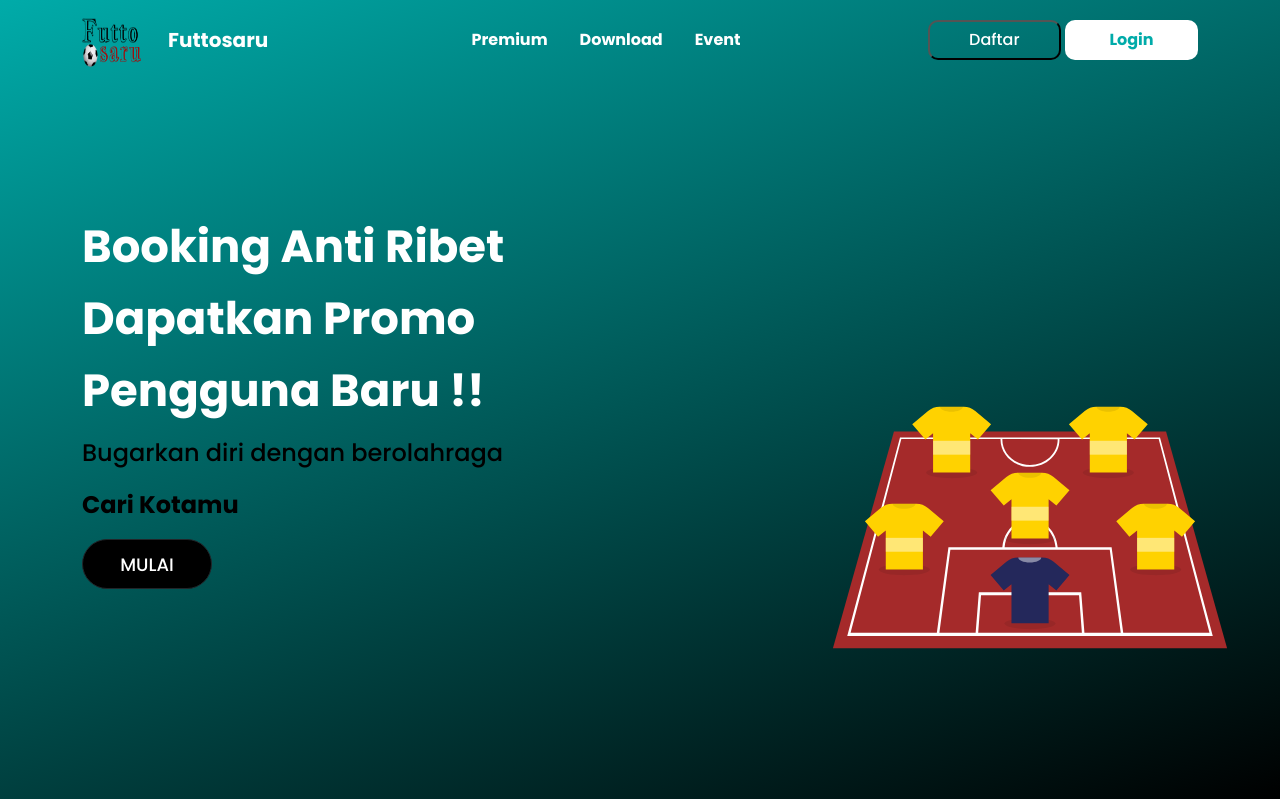
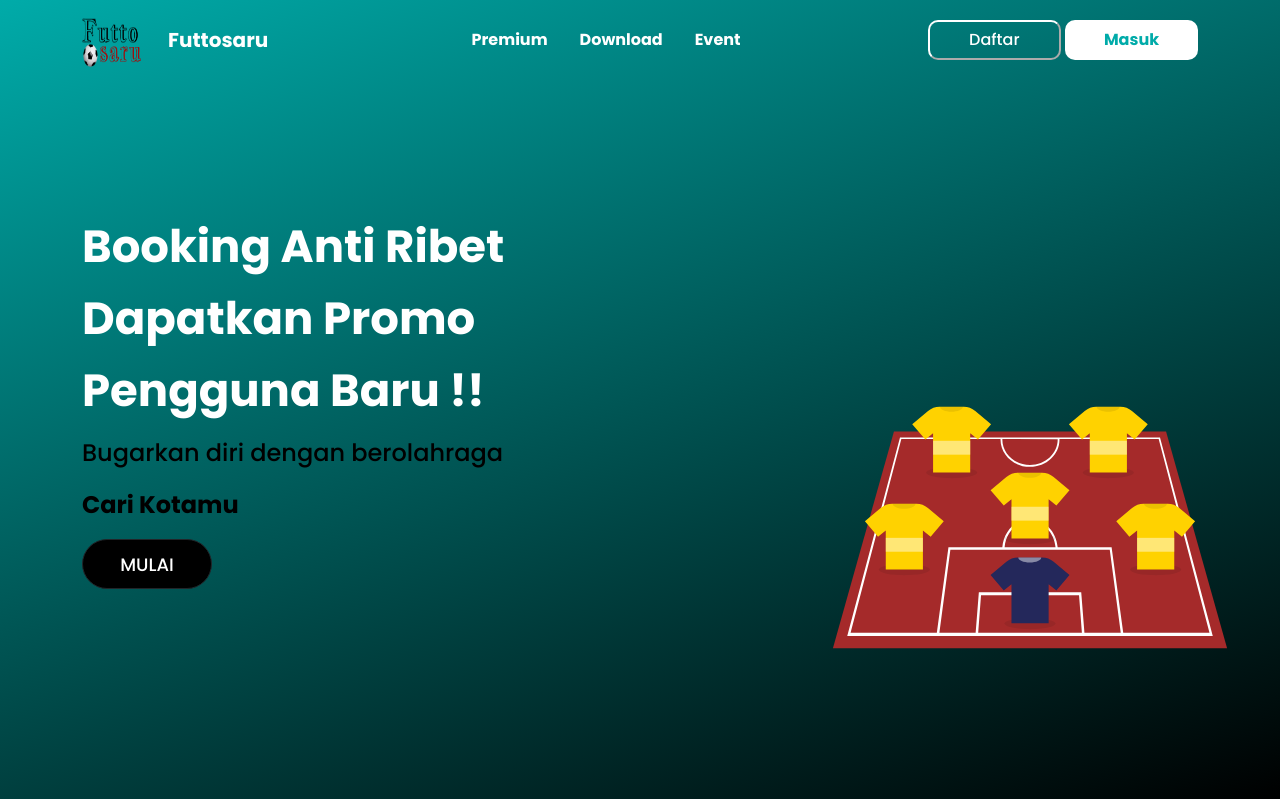
Before and after one commit to Azhun20/Futtosaru, a CodeIgniter 4 app: the page made by app/Views/landingpage.php in a window 1280 px wide. Shown: the top 799 px of the page. Run offline with PHP 8.4 and a stand-in for CodeIgniter, Linux system fonts and the light colour scheme; the template is opened without the code that fills it, so the values that code supplies are empty; some libraries are stand-ins or nearby versions.

Commit message:
push dashboard

```diff
--- a/app/Views/landingpage.php
+++ b/app/Views/landingpage.php
@@ -41,8 +41,8 @@
                     <a class="nav-link active mx-2" href="#">Event</a>
                 </div>
                 <div>
-                    <button type="submit" class="button-primary">Daftar</button>
-                    <button type="submit" class="button-secondary">Login</button>
+                    <button class="button-primary"p9>Daftar</button>
+                    <button class="button-secondary">Masuk</button>
                 </div>
             </div>
         </div>
--- a/public/css/style.css
+++ b/public/css/style.css
@@ -36,6 +36,7 @@ body{
     height: 40px;
     background-color: transparent;
     color: #fff;
+    border-color: #fff;
     border: 4;
     border-radius: 10px;
     font-size: 16px;
```
Also changed, not shown: 1 other file.
